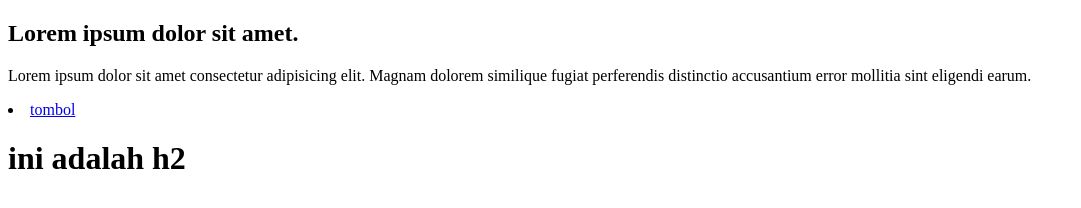
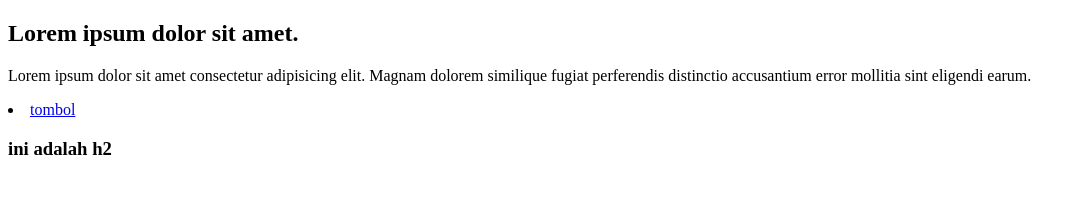
Before and after one commit to zakkimusthofa/belajar-git-2, a plain HTML site: page index.html in a window 1280 px wide. Shown: the whole page, without its empty margins (0-1081 px from the left). Drawn offline with Linux system fonts and the light colour scheme.

Commit message:
merubah h1 menjadi h3

```diff
--- a/index.html
+++ b/index.html
@@ -12,7 +12,7 @@
     <p>Lorem ipsum dolor sit amet consectetur adipisicing elit. Magnam dolorem similique fugiat perferendis distinctio
         accusantium error mollitia sint eligendi earum.</p>
     <li><a href="/">tombol</a></li>
-    <h1>ini adalah h2</h1>
+    <h3>ini adalah h2</h3>
 </body>
 
 </html>
```
